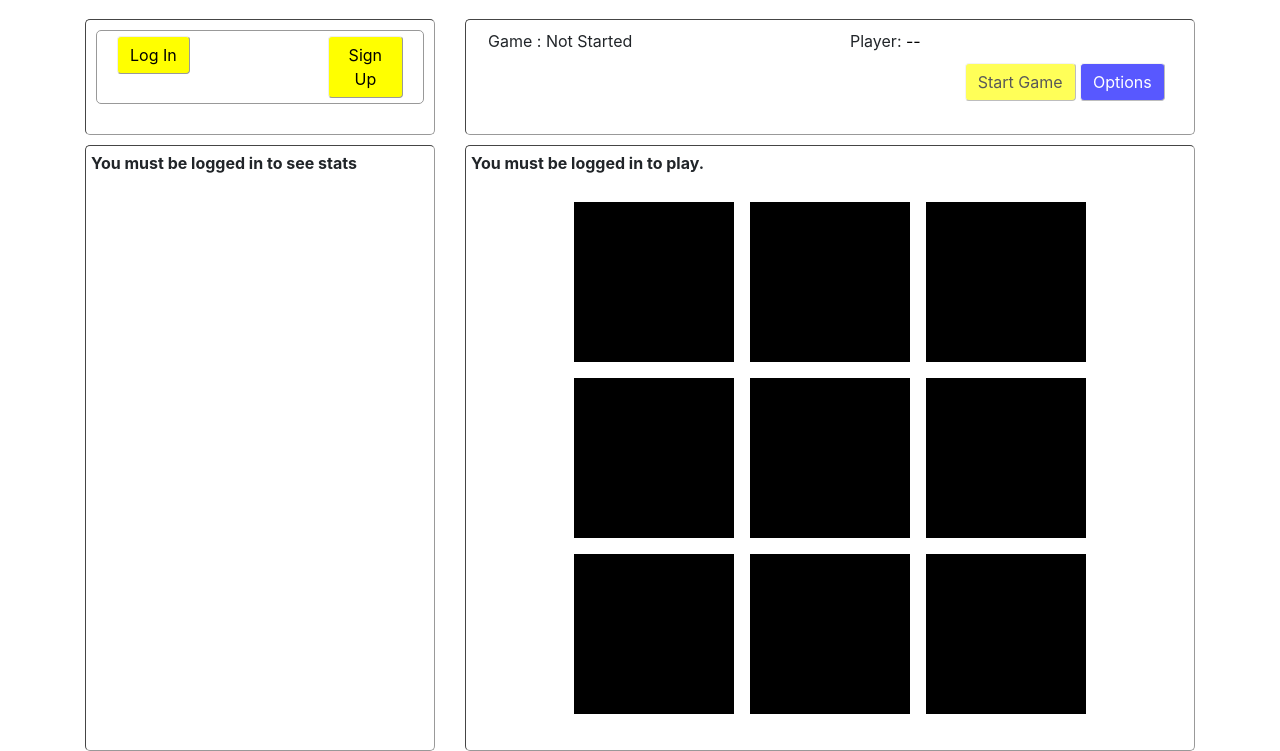
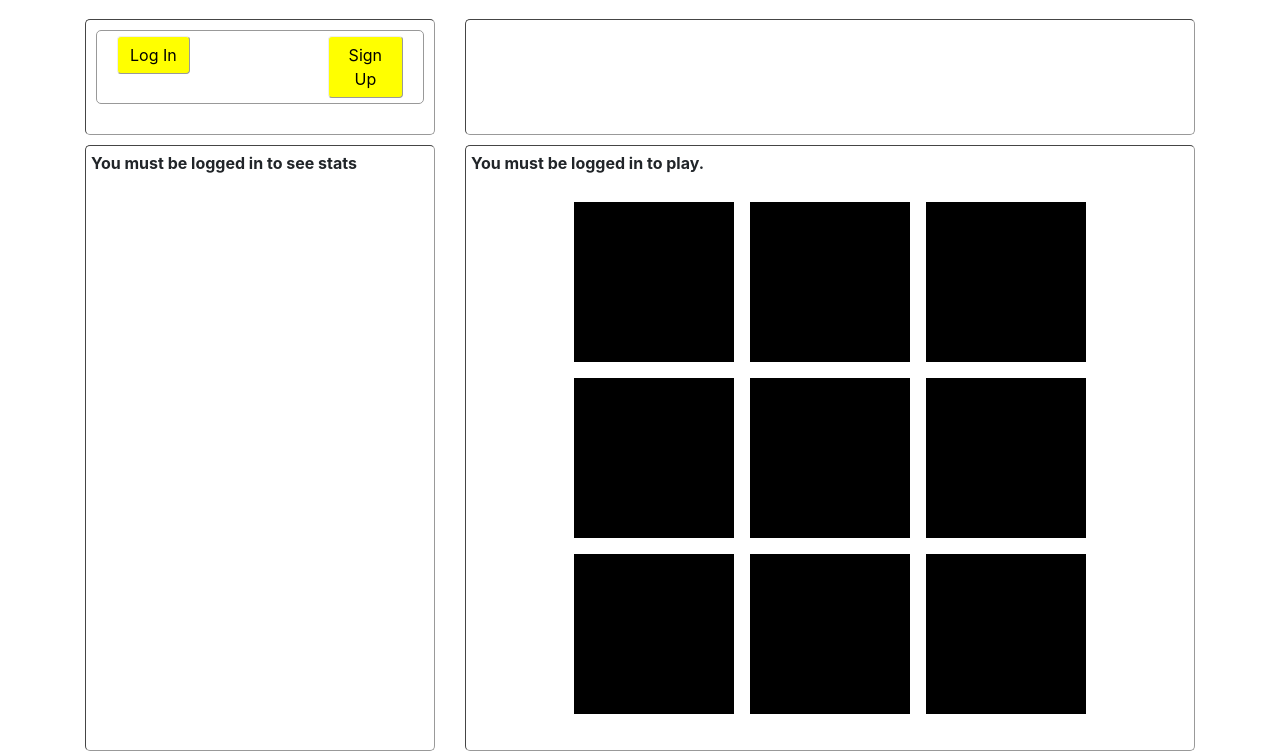
Before and after one commit to acharliekelly/ttt-client, a website built with webpack: page index.html in a window 1280 px wide. Shown: the part 156-907 px from the top of the page. Built offline with nearby package versions, Linux system fonts and the light colour scheme; files whose address does not match are found by name.

Commit message:
Fix the disabled start button suggestion
Non-MVP instructor note was that Start button doesn't look
sufficiently disabled, or the change to enabled after login
isn't obvious. Fixed by changing class of button group to
auth-token, so both Start and Options button are hidden until
login.

```diff
--- a/index.html
+++ b/index.html
@@ -53,12 +53,12 @@
           <div id="statusPanel" class="panel">
             <div class="game-info row">
               <div class="col-md">
-                <div class="game-status">
+                <div class="game-status auth-token">
                   Game <span id="currentGame"></span>: <span id="gameStatus">Not Started</span>
                 </div>
               </div>
               <div class="col-md">
-                <div class="turn-status">
+                <div class="turn-status auth-token">
                   Player: <span id="currentTurn">-</span>
                 </div>
               </div>
@@ -66,9 +66,9 @@
             <div class="row">
               <!-- User Feedback message -->
               <div id="userMessage" class="col-md-8"></div>
-              <div class="button-group col-md-4">
-                <button id="resetBtn" class="btn theme-button1 auth-enable">Start Game</button>
-                <button id="gameOptionsBtn" class="btn theme-button2 auth-enable" data-form="options">Options</button>
+              <div class="button-group auth-token col-md-4">
+                <button id="resetBtn" class="btn theme-button1">Start Game</button>
+                <button id="gameOptionsBtn" class="btn theme-button2" data-form="options">Options</button>
               </div>
 
             </div>
```
